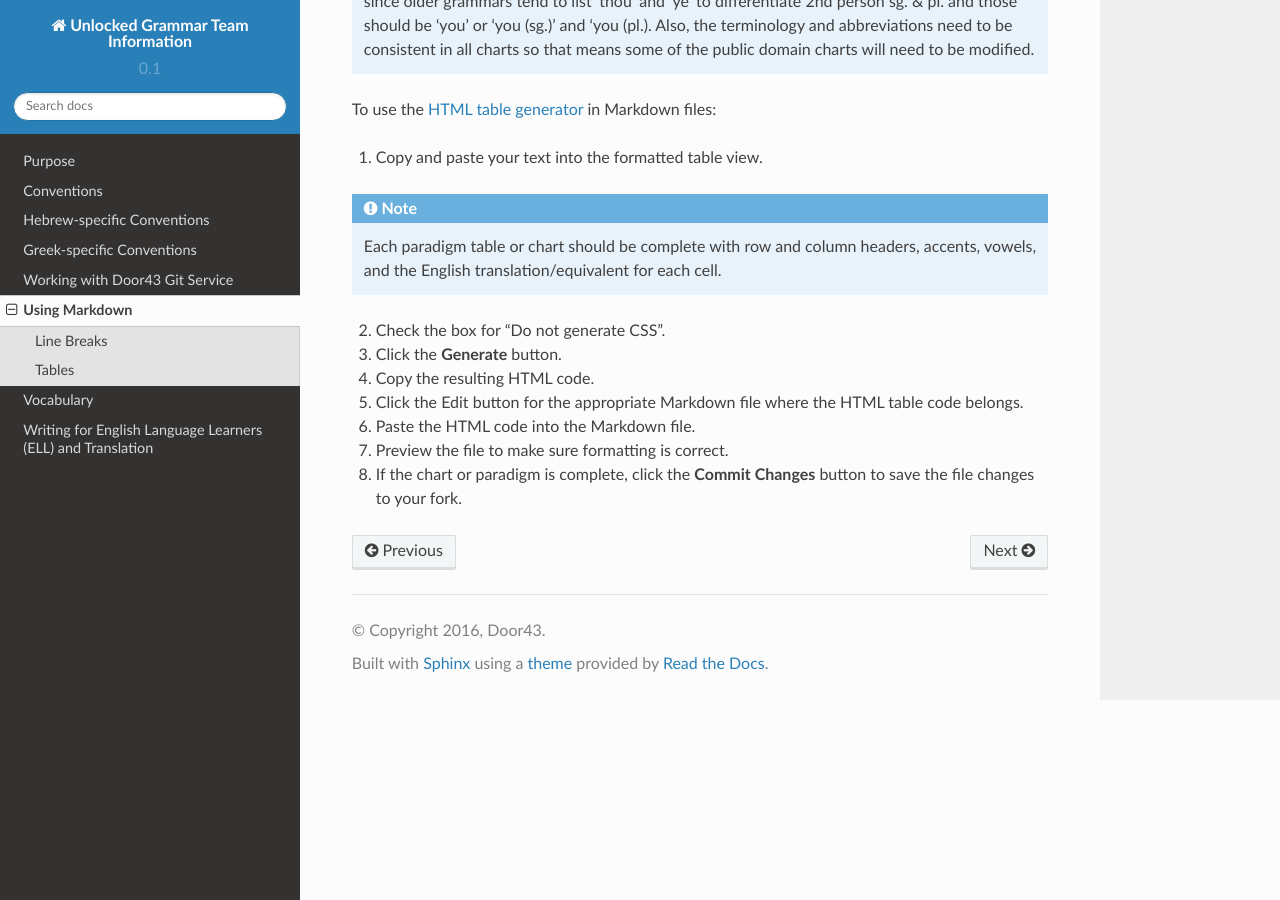
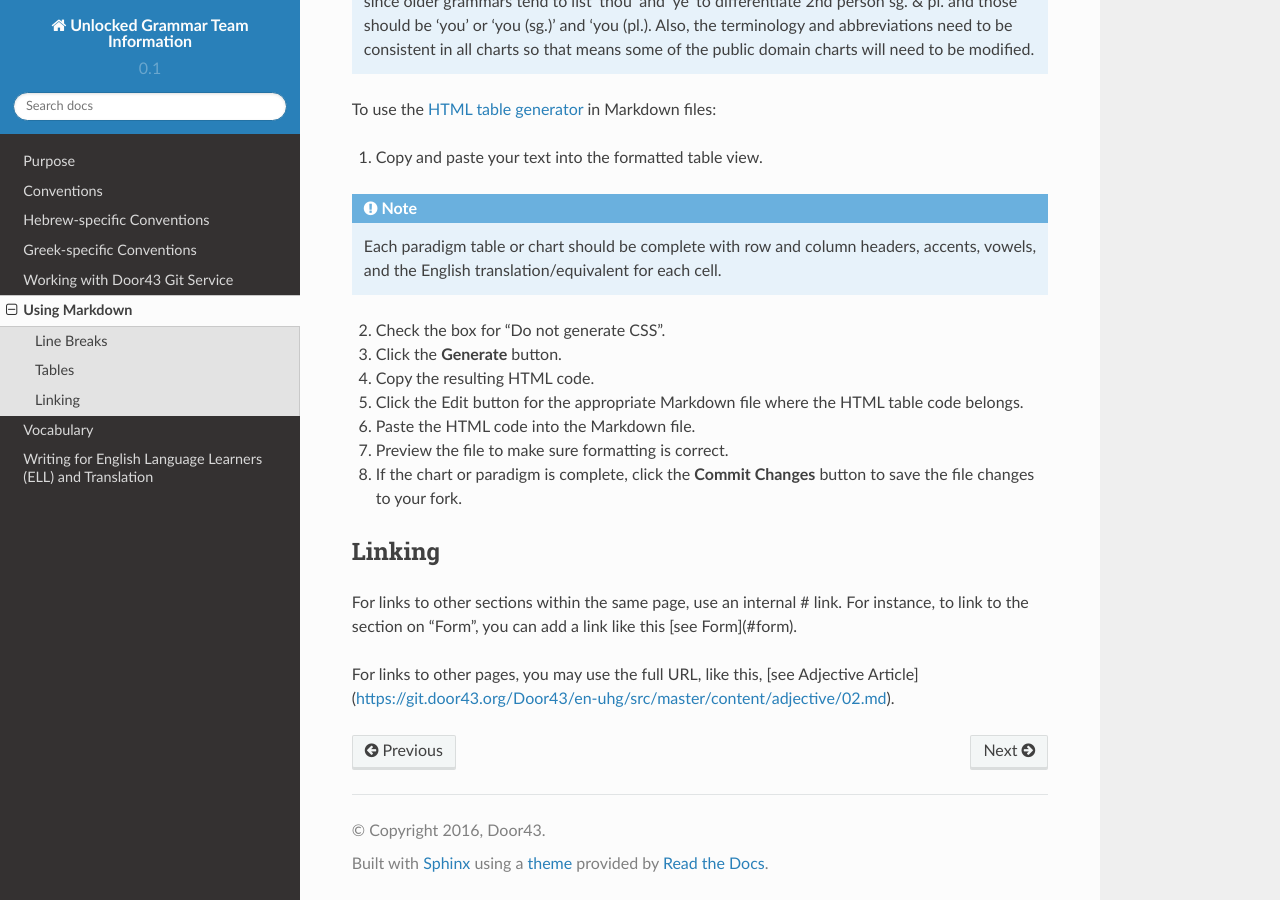
Before and after one commit to unfoldingWord-dev/Unlocked-Grammar-Info, a Sphinx documentation site: the page built from docs/markdown.rst, in a window 1280 px wide and 900 px high, scrolled down 1190 px. Built offline with Sphinx 7.4.7 and the Read the Docs theme 2.0.0, drawn with Linux system fonts in a browser that asks for light colours.

Commit message:
Added section on linking

```diff
--- a/docs/markdown.rst
+++ b/docs/markdown.rst
@@ -49,3 +49,10 @@
 6. Paste the HTML code into the Markdown file.
 7. Preview the file to make sure formatting is correct.
 8. If the chart or paradigm is complete, click the **Commit Changes** button to save the file changes to your fork.
+
+Linking
+-------
+
+For links to other sections within the same page, use an internal # link.  For instance, to link to the section on "Form", you can add a link like this [see Form](#form).
+
+For links to other pages, you may use the full URL, like this, [see Adjective Article](https://git.door43.org/Door43/en-uhg/src/master/content/adjective/02.md).
```
